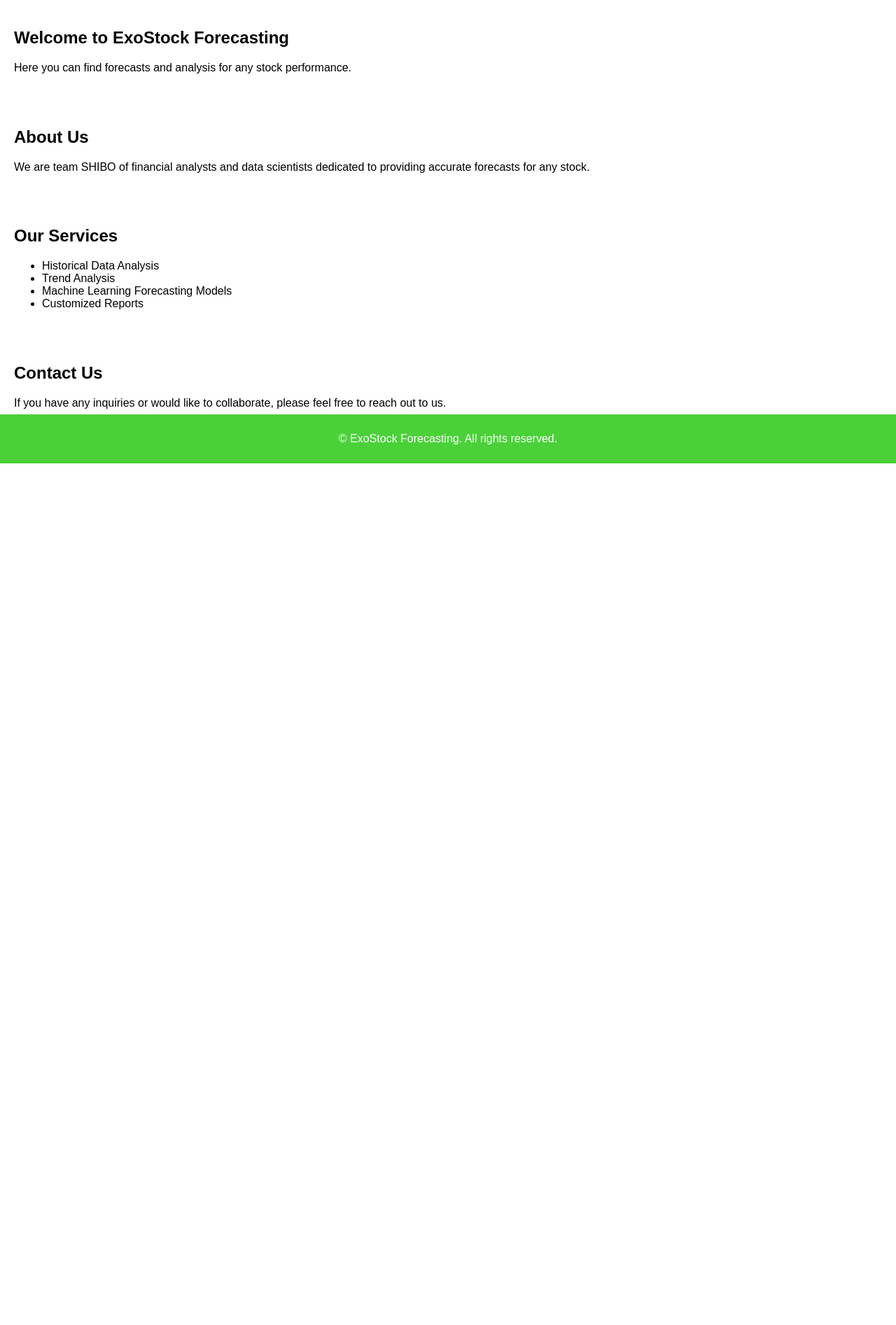
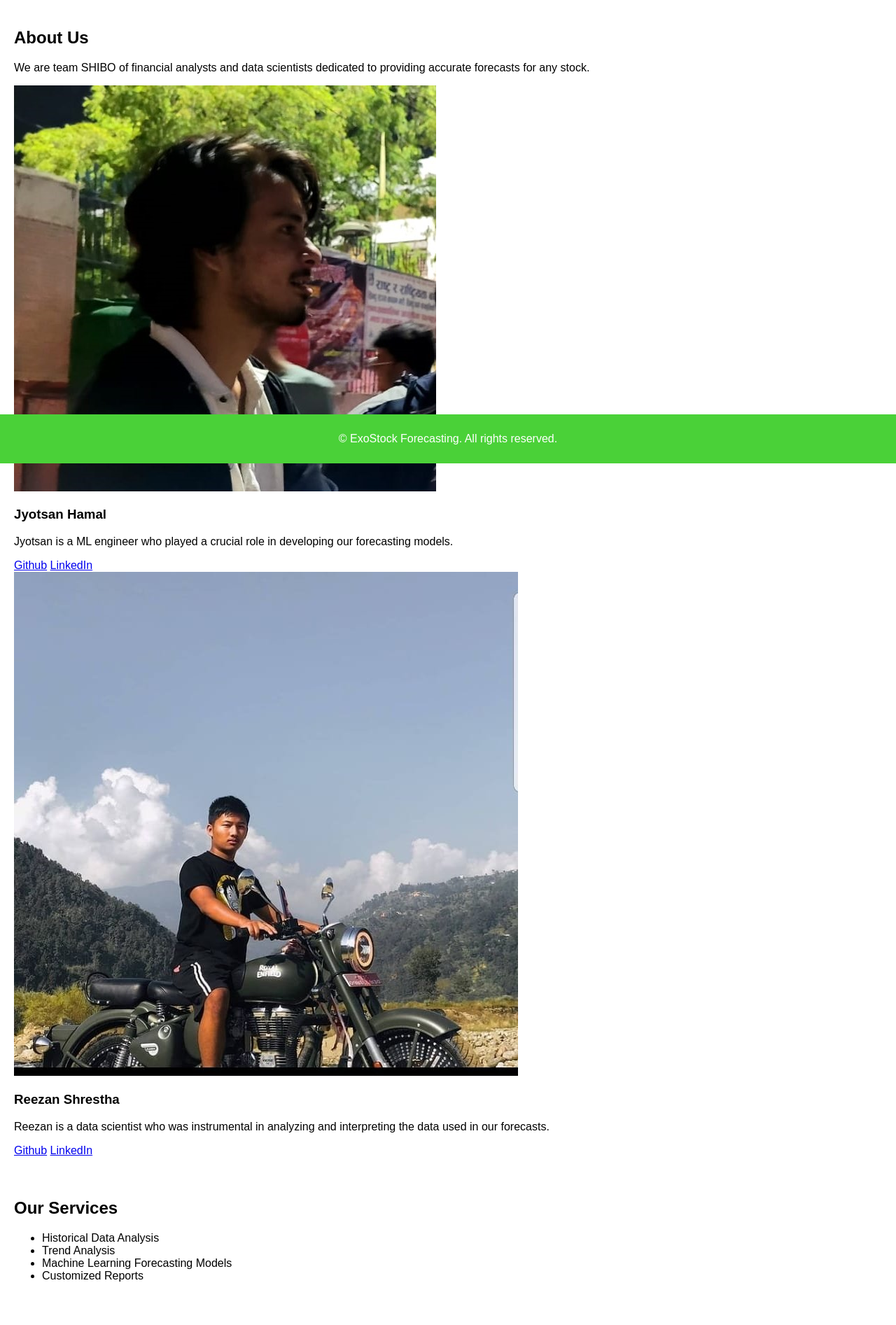
Before and after one commit to jyotsanh/ExoStock-Time-series-Forcasting, a Flask app: page /about in a window 1280 px wide. Shown: the part 138-2031 px from the top of the page at 70% size. Before the commit the page ends 800 px from the top, so only its background shows below. Run offline with Flask 3, Linux system fonts and the light colour scheme.

Commit message:
small patch

```diff
--- a/app.py
+++ b/app.py
@@ -41,7 +41,6 @@ def forecasting():
 
         plot_list.append(plot_function(selected_stock,col,(13,5)))# appending towards the list of each visulization img
     details = stock_details(selected_stock)
-    print(f"details : {details}")
     return render_template("stock_info.html",
                            stock_name = selected_stock.upper(),
                            described_data=described_data,
@@ -56,5 +55,9 @@ def forecasting():
 def about_team():
     return render_template("team.html")
 
+@app.route('/error',methods=['GET'])
+def error():
+    return render_template("error.html")
+
 if __name__ == '__main__':
-    app.run(debug=True,port=8080)
+    app.run(debug=True)
--- a/requirements.txt
+++ b/requirements.txt
@@ -14,3 +14,4 @@ tensorflow
 tzdata
 websocket-client
 Werkzeug
+beautifulsoup4
--- a/templates/index.html
+++ b/templates/index.html
@@ -14,8 +14,8 @@
             <ul>
                 <li><a href="/">Home</a></li>
                 <li><a href="/about">About Team</a></li>
-                <li><a href="#services">Services</a></li>
-                <li><a href="#contact">Contact</a></li>
+                <li><a href="/error">Services</a></li>
+                <li><a href="/error">Contact</a></li>
             </ul>
         </nav>
     </header>
--- a/templates/team.html
+++ b/templates/team.html
@@ -13,21 +13,32 @@
             <ul>
                 <li><a href="/">Home</a></li>
                 <li><a href="/about">About Team</a></li>
-                <li><a href="#services">Services</a></li>
-                <li><a href="#contact">Contact</a></li>
+                <li><a href="/error">Services</a></li>
+                <li><a href="/error">Contact</a></li>
             </ul>
         </nav>
     </header>
-
-    <section id="home">
-        <h2>Welcome to ExoStock Forecasting</h2>
-        <p>Here you can find forecasts and analysis for any stock performance.</p>
+    <section id="about">
+        <h2>About Us</h2>
+        <p>We are team SHIBO of financial analysts and data scientists dedicated to providing accurate forecasts for any stock.</p>
+        <div class="team-members">
+            <div class="member">
+                <img src="../static/img/jyotsan.jpg" alt="Member 1">
+                <h3>Jyotsan Hamal</h3>
+                <p>Jyotsan is a ML engineer who played a crucial role in developing our forecasting models.</p>
+                <a href="https://github.com/Jyotsan-Hamal">Github</a>
+                <a href="https://www.linkedin.com/in/jyotsan-hamal-621317264/">LinkedIn</a>
+            </div>
+            <div class="member">
+                <img src="../static/img/reezan.jpg" alt="Member 2">
+                <h3>Reezan Shrestha</h3>
+                <p>Reezan is a data scientist who was instrumental in analyzing and interpreting the data used in our forecasts.</p>
+                <a href="https://github.com/Shinigami-7">Github</a>
+                <a href="https://www.linkedin.com/in/reezan-shrestha-7973b1195/">LinkedIn</a>
+            </div>
+        </div>
     </section>
 
-    <section id="about">
-        <h2>About Us</h2>
-        <p>We are  team SHIBO of financial analysts and data scientists dedicated to providing accurate forecasts for any stock.</p>
-    </section>
 
     <section id="services">
         <h2>Our Services</h2>
--- a/utility.py
+++ b/utility.py
@@ -36,12 +36,10 @@ def stock_details(stock_name):
         # Parse the HTML content
 
         soup = BeautifulSoup(response.text, 'html.parser')
-        print('*****************************')
         tables = soup.find_all('div',class_='tab-content') #finds the table from html
         table_data = tables[0].find_all('td') # finds the all table_data
         Symbol = table_data[1].text.strip()
         Name = table_data[3].text.strip()
-        print('---------------------------')
         Sector = table_data[5].text.strip()
         Listed_Shares = table_data[7].text.strip()
         Paid_Up = table_data[9].text.strip()
@@ -101,7 +99,7 @@ def LSTM_model(X_train, X_test, y_train, y_test, scaler):
         loss= 'mean_squared_error',
     )
 
-    model.fit(X_train,y_train,batch_size = 1,epochs=2)
+    model.fit(X_train,y_train,epochs=2,batch_size=1)
     print(model.summary())
 
     # predict the stock using test data.
```
Also changed, not shown: templates/error.html (added, +26 -0 lines), README.md, static/img/forecast.png (added), static/img/forecast1.png (added), static/img/jyotsan.jpg (added), static/img/land.png (added), static/img/predict.png (added), static/img/predict2.png (added), static/img/reezan.jpg (added).
